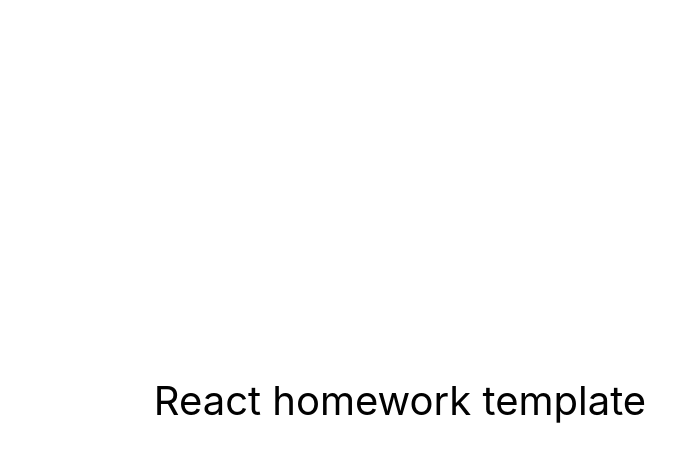
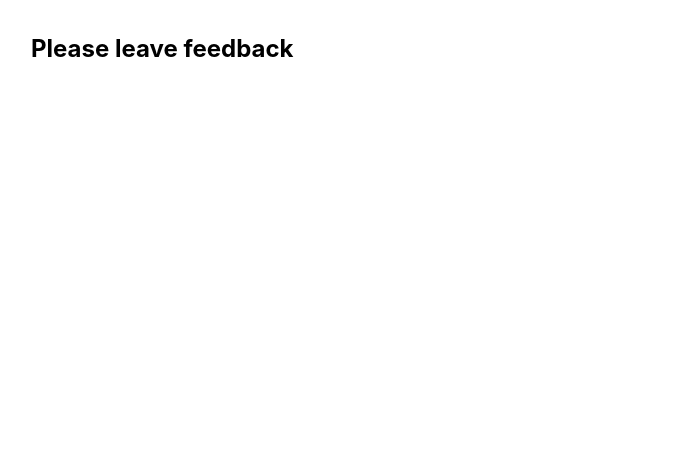
Before and after one commit to Siryi-Oleksandr/goit-react-hw-02-feedback, a React (Create React App) app: page / in a window 1280 px wide. Shown: the top 462 px of the page, without its empty margins (240-915 px from the left). Built offline with nearby package versions, Linux system fonts and the light colour scheme.

Commit message:
decomposition

```diff
--- a/package.json
+++ b/package.json
@@ -7,9 +7,12 @@
     "@testing-library/jest-dom": "^5.16.3",
     "@testing-library/react": "^12.1.4",
     "@testing-library/user-event": "^13.5.0",
+    "modern-normalize": "^1.1.0",
     "react": "^18.1.0",
     "react-dom": "^18.1.0",
+    "react-icons": "^4.7.1",
     "react-scripts": "5.0.1",
+    "styled-components": "^5.3.6",
     "web-vitals": "^2.1.3"
   },
   "scripts": {
@@ -36,5 +39,8 @@
       "last 1 firefox version",
       "last 1 safari version"
     ]
+  },
+  "devDependencies": {
+    "prop-types": "^15.8.1"
   }
 }
--- a/src/components/App.jsx
+++ /dev/null
@@ -1,16 +0,0 @@
-export const App = () => {
-  return (
-    <div
-      style={{
-        height: '100vh',
-        display: 'flex',
-        justifyContent: 'center',
-        alignItems: 'center',
-        fontSize: 40,
-        color: '#010101'
-      }}
-    >
-      React homework template
-    </div>
-  );
-};
--- /dev/null
+++ b/src/components/App/App.jsx
@@ -0,0 +1,24 @@
+import React, { Component } from 'react';
+import { GlobalStyle } from '../GlobalStyle';
+// import PropTypes from 'prop-types';
+import { Container } from './App.styled';
+import Section from 'components/Section';
+
+class App extends Component {
+  state = {
+    good: 0,
+    neutral: 0,
+    bad: 0,
+  };
+
+  render() {
+    return (
+      <Container>
+        <GlobalStyle />
+        <Section title="Please leave feedback" />
+      </Container>
+    );
+  }
+}
+
+export default App;
--- /dev/null
+++ b/src/components/App/App.styled.jsx
@@ -0,0 +1,14 @@
+import styled from 'styled-components';
+
+export const Container = styled.div`
+  margin-left: auto;
+  margin-right: auto;
+  padding: 15px;
+  width: 768px;
+
+  /* display: flex;
+  flex-direction: column;
+  gap: 20px;
+  justify-content: center;
+  align-items: center; */
+`;
--- /dev/null
+++ b/src/components/App/index.js
@@ -0,0 +1 @@
+export { default } from './App';
--- a/src/index.css
+++ b/src/components/GlobalStyle.js
@@ -1,5 +1,7 @@
-@import-normalize; /* bring in normalize.css styles */
+import { createGlobalStyle } from 'styled-components';
+import 'modern-normalize';
 
+export const GlobalStyle = createGlobalStyle`
 body {
   margin: 0;
   font-family: -apple-system, BlinkMacSystemFont, 'Segoe UI', 'Roboto', 'Oxygen',
@@ -13,3 +15,4 @@ code {
   font-family: source-code-pro, Menlo, Monaco, Consolas, 'Courier New',
     monospace;
 }
+`;
--- /dev/null
+++ b/src/components/Section/Section.jsx
@@ -0,0 +1,16 @@
+import PropTypes from 'prop-types';
+
+const Section = ({ title, children }) => {
+  return (
+    <div>
+      <h2>{title}</h2>
+      {children}
+    </div>
+  );
+};
+
+Section.propTypes = {
+  title: PropTypes.string,
+};
+
+export default Section;
--- /dev/null
+++ b/src/components/Section/index.js
@@ -0,0 +1 @@
+export { default } from './Section';
--- a/src/index.js
+++ b/src/index.js
@@ -1,7 +1,6 @@
 import React from 'react';
 import ReactDOM from 'react-dom/client';
-import { App } from 'components/App';
-import './index.css';
+import App from './components/App';
 
 ReactDOM.createRoot(document.getElementById('root')).render(
   <React.StrictMode>
```
Also changed, not shown: src/components/Section/Section.styled.jsx (added), 1 other file (tests, documents, lock files or other folders).
